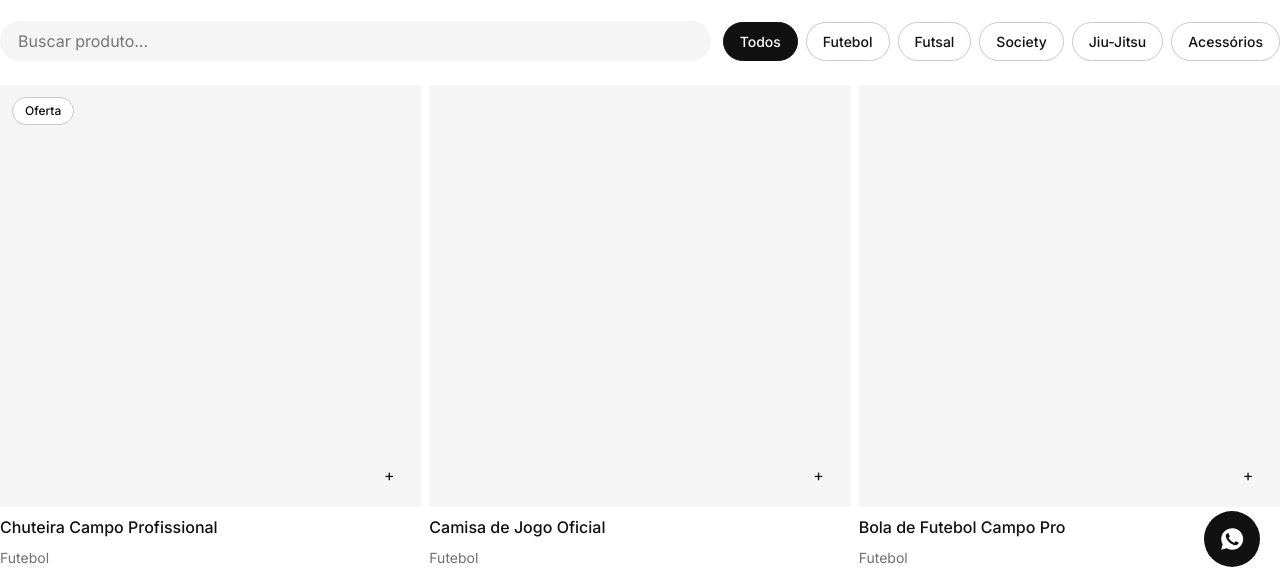
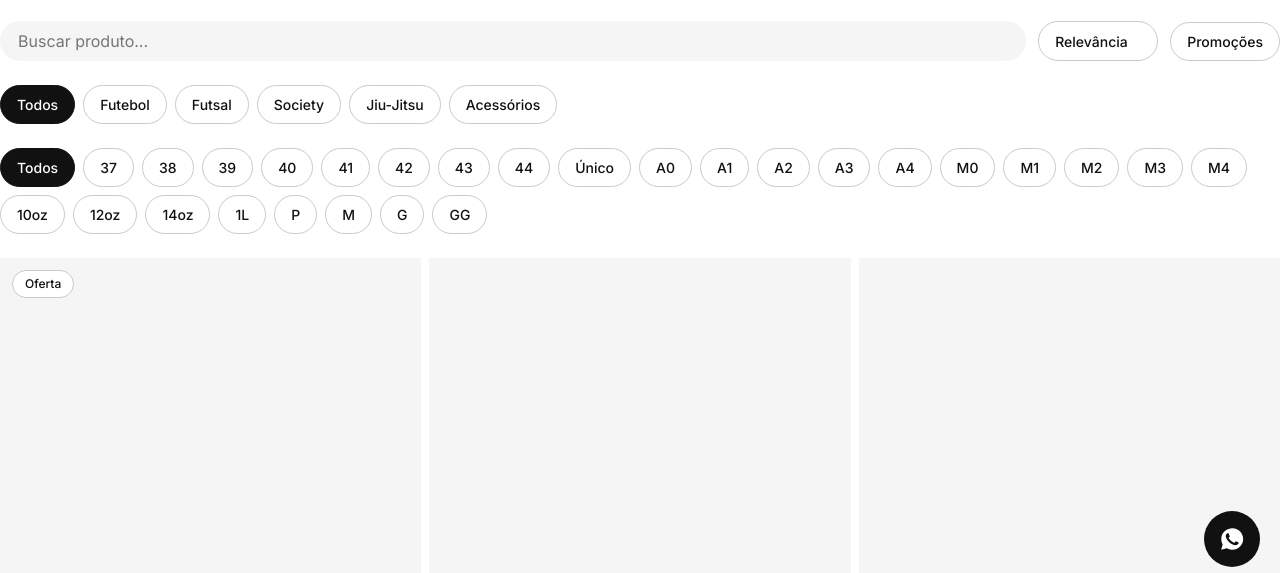
Before and after one commit to HSHAKOA/vitrine-esporte, a plain HTML site: page colecao.html in a window 1280 px wide. Shown: the part 213-786 px from the top of the page. Drawn offline with Linux system fonts and the light colour scheme.

Commit message:
feat: adiciona filtro de tamanho, ordenação por preço e promoções dinâmicas (?promo=1)
Reaproveita o mecanismo de chip/query-string já usado pela categoria —
sem paginas HTML novas por categoria/promoção, tudo via colecao.html
com filtros combináveis (categoria + tamanho + promo + busca + ordem).

```diff
--- a/colecao.html
+++ b/colecao.html
@@ -57,9 +57,20 @@
       <div><span class="eyebrow">Catálogo completo</span><h1 class="heading-xl">Coleção</h1></div>
     </div>
 
+    <div class="filters-bar" role="group" aria-label="Filtrar produtos">
+      <input type="search" id="searchInput" class="search-pill" placeholder="Buscar produto..." aria-label="Buscar produto">
+      <select id="sortSelect" class="filter-chip" aria-label="Ordenar por">
+        <option value="relevancia">Relevância</option>
+        <option value="menor-preco">Menor preço</option>
+        <option value="maior-preco">Maior preço</option>
+      </select>
+      <button type="button" class="filter-chip" id="promoChip" aria-pressed="false">Promoções</button>
+    </div>
     <div class="filters-bar" role="group" aria-label="Filtrar por categoria">
-      <input type="search" id="searchInput" class="search-pill" placeholder="Buscar produto..." aria-label="Buscar produto">
       <div class="filters" id="categoryChips"></div>
+    </div>
+    <div class="filters-bar" role="group" aria-label="Filtrar por tamanho">
+      <div class="filters" id="sizeChips"></div>
     </div>
     <div class="grid" id="productsGrid"></div>
   </section>
@@ -84,7 +95,7 @@
         <h2 class="display-campaign">Bora vestir?</h2>
         <div style="margin-top:var(--space-xl)"><a href="#" data-wa-link target="_blank" rel="noopener" class="btn-primary">Chamar no WhatsApp</a></div>
       </div>
-      <div class="footer-col"><h5>Loja</h5><a href="colecao.html?categoria=futebol">Futebol</a><a href="colecao.html?categoria=futsal">Futsal</a><a href="colecao.html?categoria=jiujitsu">Jiu-Jitsu</a><a href="index.html#personalizar">Personalizar</a></div>
+      <div class="footer-col"><h5>Loja</h5><a href="colecao.html?promo=1">Promoções</a><a href="colecao.html?categoria=futebol">Futebol</a><a href="colecao.html?categoria=futsal">Futsal</a><a href="colecao.html?categoria=jiujitsu">Jiu-Jitsu</a><a href="index.html#personalizar">Personalizar</a></div>
       <div class="footer-col"><h5>Ajuda</h5><a href="entrega.html">Entrega e pagamento</a><a href="contato.html">Contato</a><a href="colecao.html">Ver coleção</a></div>
       <div class="footer-col"><h5>Contato</h5><a href="#" data-wa-link target="_blank" rel="noopener">WhatsApp</a><a href="#" data-ig-link target="_blank" rel="noopener">Instagram</a><p data-store-cidade>Cidade</p></div>
     </div>
--- a/css/base.css
+++ b/css/base.css
@@ -175,6 +175,7 @@ ul{list-style:none}
   transition:background var(--dur-fast) ease,color var(--dur-fast) ease;
 }
 .filter-chip.filter-chip-active{background:var(--color-ink);color:var(--color-on-primary);border-color:var(--color-ink)}
+select.filter-chip{cursor:pointer;height:40px;-webkit-appearance:none;appearance:none}
 .search-pill{
   flex:1 1 220px;min-width:0;background:var(--color-soft-cloud);border:2px solid transparent;border-radius:var(--radius-md);
   height:40px;padding:8px 16px;color:var(--color-ink);font-family:var(--font-body);font-size:var(--fs-body-md);
--- a/js/store.js
+++ b/js/store.js
@@ -216,23 +216,42 @@ const Store = (() => {
   }
 
   /* ---------------- coleção: filtros ---------------- */
+  /* ordena por: numérico crescente primeiro, depois letras na ordem de tamanho */
+  const SIZE_ORDER = ["PP", "P", "M", "G", "GG", "XG", "ÚNICO", "UNICO"];
+  function sortSizes(sizes) {
+    return [...sizes].sort((a, b) => {
+      const na = Number(a), nb = Number(b);
+      if (!isNaN(na) && !isNaN(nb)) return na - nb;
+      if (!isNaN(na)) return -1;
+      if (!isNaN(nb)) return 1;
+      return SIZE_ORDER.indexOf(a) - SIZE_ORDER.indexOf(b);
+    });
+  }
+
   function initCollection() {
     if (document.body.dataset.page !== "colecao") return;
     const grid = document.getElementById("productsGrid");
     if (!grid) return;
 
     const chipsEl = document.getElementById("categoryChips");
+    const sizeChipsEl = document.getElementById("sizeChips");
+    const promoBtn = document.getElementById("promoChip");
+    const sortEl = document.getElementById("sortSelect");
     const searchEl = document.getElementById("searchInput");
     const categorias = [...new Set(PRODUCTS.map(p => p.categoria))];
+    const tamanhos = sortSizes([...new Set(PRODUCTS.flatMap(p => p.tamanhos || []))]);
 
     let activeCategory = qs("categoria") || "todos";
+    let activeTamanho = qs("tamanho") || "todos";
+    let onlyPromo = qs("promo") === "1";
 
-    function chipHtml(value, label) {
-      return `<button class="filter-chip${activeCategory === value ? " filter-chip-active" : ""}" data-value="${value}" aria-pressed="${activeCategory === value}">${label}</button>`;
+    function chipHtml(value, label, active) {
+      return `<button type="button" class="filter-chip${active ? " filter-chip-active" : ""}" data-value="${value}" aria-pressed="${active}">${label}</button>`;
     }
+
     if (chipsEl) {
-      chipsEl.innerHTML = [chipHtml("todos", "Todos")]
-        .concat(categorias.map(c => chipHtml(c, CATEGORY_LABELS[c] || c)))
+      chipsEl.innerHTML = [chipHtml("todos", "Todos", activeCategory === "todos")]
+        .concat(categorias.map(c => chipHtml(c, CATEGORY_LABELS[c] || c, activeCategory === c)))
         .join("");
       chipsEl.querySelectorAll(".filter-chip").forEach(btn => {
         btn.addEventListener("click", () => {
@@ -246,17 +265,51 @@ const Store = (() => {
       });
     }
 
+    if (sizeChipsEl) {
+      sizeChipsEl.innerHTML = [chipHtml("todos", "Todos", activeTamanho === "todos")]
+        .concat(tamanhos.map(t => chipHtml(t, t, activeTamanho === t)))
+        .join("");
+      sizeChipsEl.querySelectorAll(".filter-chip").forEach(btn => {
+        btn.addEventListener("click", () => {
+          activeTamanho = btn.dataset.value;
+          sizeChipsEl.querySelectorAll(".filter-chip").forEach(b => {
+            b.classList.toggle("filter-chip-active", b === btn);
+            b.setAttribute("aria-pressed", String(b === btn));
+          });
+          applyFilters();
+        });
+      });
+    }
+
+    if (promoBtn) {
+      promoBtn.classList.toggle("filter-chip-active", onlyPromo);
+      promoBtn.setAttribute("aria-pressed", String(onlyPromo));
+      promoBtn.addEventListener("click", () => {
+        onlyPromo = !onlyPromo;
+        promoBtn.classList.toggle("filter-chip-active", onlyPromo);
+        promoBtn.setAttribute("aria-pressed", String(onlyPromo));
+        applyFilters();
+      });
+    }
+
     function applyFilters() {
       const term = (searchEl?.value || "").trim().toLowerCase();
-      const list = PRODUCTS.filter(p => {
+      let list = PRODUCTS.filter(p => {
         const matchCat = activeCategory === "todos" || p.categoria === activeCategory;
         const matchTerm = !term || p.nome.toLowerCase().includes(term);
-        return matchCat && matchTerm;
+        const matchTamanho = activeTamanho === "todos"
+          || ((p.tamanhos || []).includes(activeTamanho) && !(p.tamanhosIndisponiveis || []).includes(activeTamanho));
+        const matchPromo = !onlyPromo || p.precoPromo != null;
+        return matchCat && matchTerm && matchTamanho && matchPromo;
       });
+      const ordem = sortEl?.value || "relevancia";
+      if (ordem === "menor-preco") list = [...list].sort((a, b) => precoFinal(a) - precoFinal(b));
+      if (ordem === "maior-preco") list = [...list].sort((a, b) => precoFinal(b) - precoFinal(a));
       renderGrid("productsGrid", list);
     }
 
     searchEl?.addEventListener("input", applyFilters);
+    sortEl?.addEventListener("change", applyFilters);
     applyFilters();
   }
 
```
Also changed, not shown: contato.html (+1 -1 lines), entrega.html (+1 -1 lines), index.html (+1 -1 lines), produto.html (+1 -1 lines).
